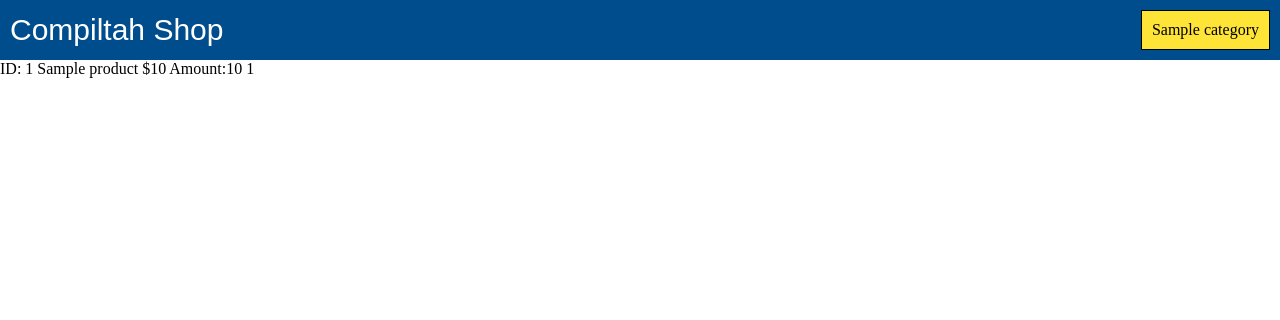
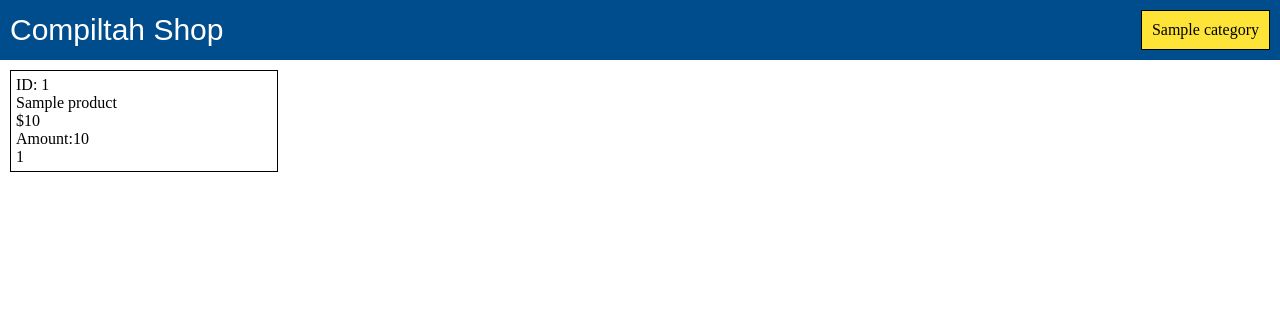
Before and after one commit to ChristoferLv/top-inventory-application, a Node server app: template views/index.ejs in a window 1280 px wide. Shown: the top 320 px of the page. Run offline with Node 20, Linux system fonts and the light colour scheme; the template is opened without the code that fills it: most values are stand-ins (such as "Sample title", 1, 10 or a date in 2020).

Commit message:
Some adjusts to appearance

```diff
--- a/public/style.css
+++ b/public/style.css
@@ -34,3 +34,22 @@ header a {
     color: black;
     padding: 10px;
 }
+
+.content{
+    display: grid;
+    grid-template-columns: repeat(auto-fit, minmax(240px, 1fr));
+    gap: 10px;
+    padding: 10px;
+}
+
+.product-item{
+    display: flex;
+    flex-direction: column;
+    max-width: 20vw;
+    border: 1px black solid;
+    padding: 5px;
+}
+
+.product-item p{
+    margin: 0;
+}
--- a/views/index.ejs
+++ b/views/index.ejs
@@ -14,19 +14,29 @@
 
 <body>
     <%- include("partials/header.ejs") %>
-
+        <div class="content">
             <% products.map((product)=> { %>
 
-        <div id=<%=product.id %> class="product_item">
+                <div id=<%=product.id %> class="product-item">
+                    <p>
                         ID: <%= product.id %>
+                    </p>
+                    <p>
                         <%= product.name %>
+                    </p>
+                    <p>
                         $<%= product.price %>
+                    </p>
+                    <p>
                         Amount:<%= product.amount %>
+                    </p>
+                    <p>
                         <%= product.category_id %>
+                    </p>
                 </div>
 
                 <% }) %>
-
+        </div>
 
         <script>
         </script>
```
Also changed, not shown: views/products_list.ejs (+13 -3 lines). Lines whose indentation alone changed are shown as unchanged.
